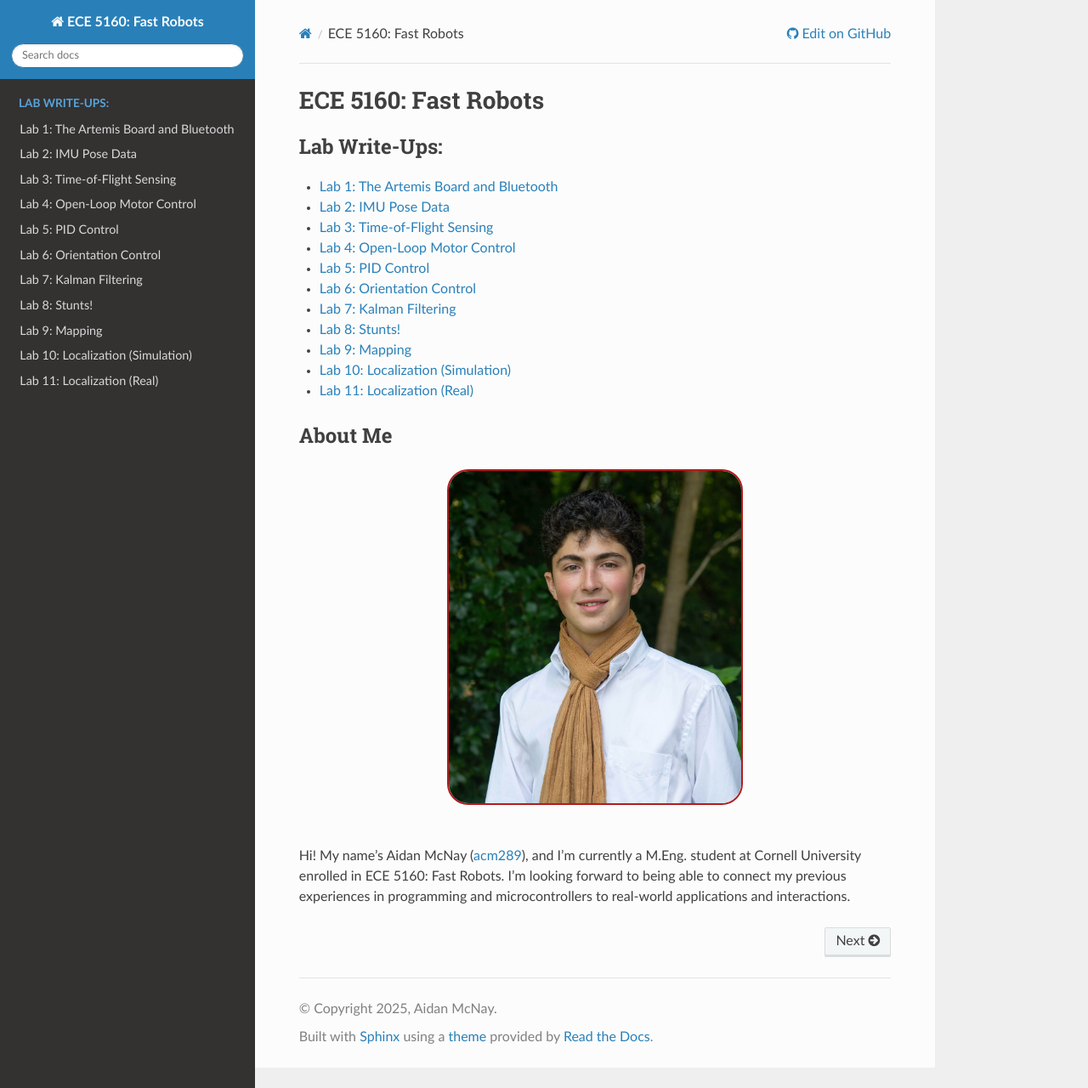
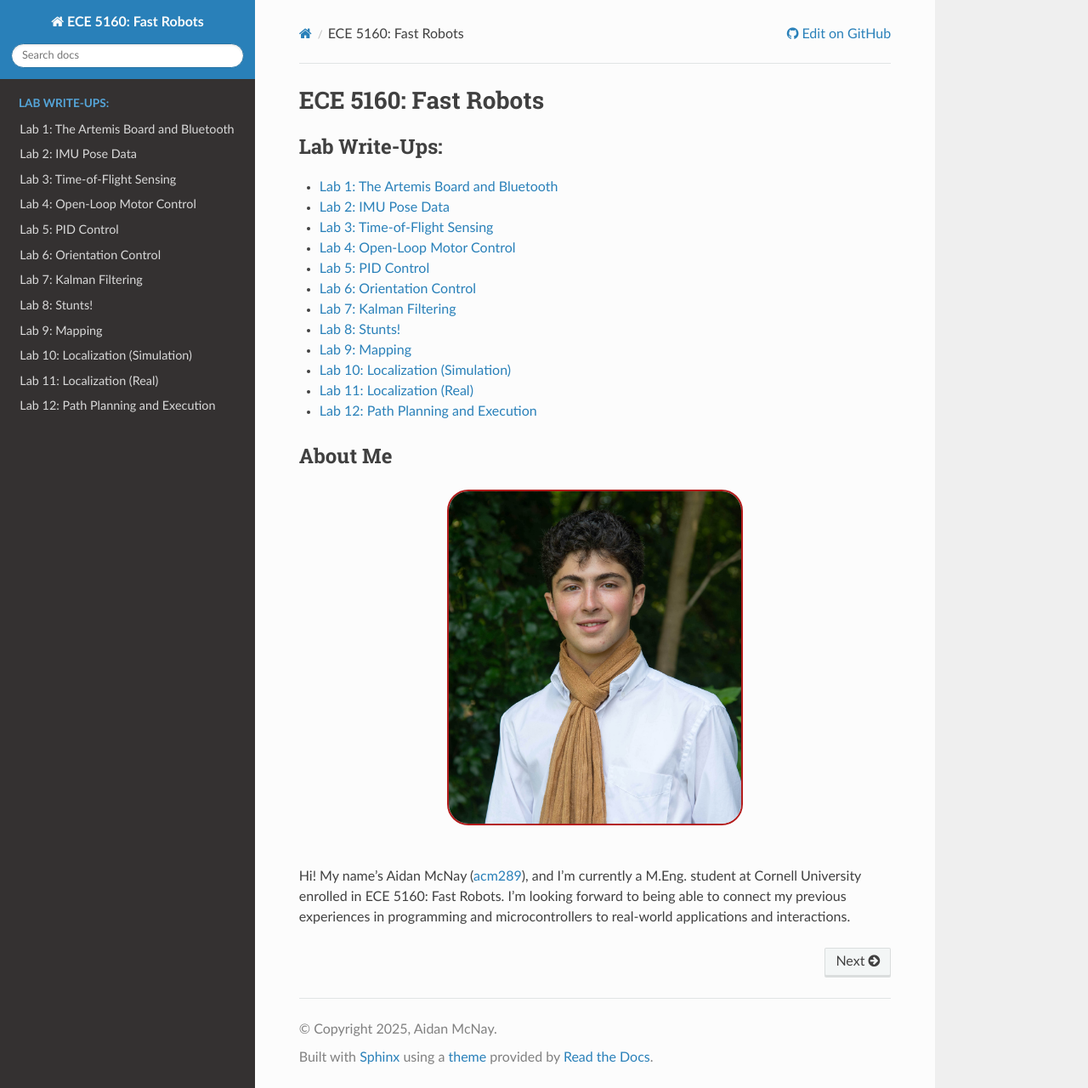
Before and after one commit to Aidan-McNay/fast-robots-docs, a Sphinx documentation site: the page built from docs/index.rst, in a window 1280 px wide and 1280 px high. Shown: the whole window at 85% size. Built offline with Sphinx 7.4.7 and the Read the Docs theme 3.1.0, drawn with Linux system fonts in a browser that asks for light colours; some of the changed lines change nothing that is shown.

Commit message:
Start lab 12

```diff
--- a/docs/index.rst
+++ b/docs/index.rst
@@ -22,6 +22,7 @@
    lab9
    lab10
    lab11
+   lab12
 
 About Me
 --------------------------------------------------------------------------
--- /dev/null
+++ b/docs/lab12.rst
@@ -0,0 +1,43 @@
+.. ECE 5160 Lab 12 Write-Up: Path Planning and Execution
+
+Lab 12: Path Planning and Execution
+==========================================================================
+
+.. image:: img/lab12/kronk.jpg
+   :align: center
+   :width: 70%
+   :class: bottompadding
+
+This lab involves the synthesis of all the previous components in order
+to traverse a given path around the lab, involving:
+
+* Localizing where we are in the map (:doc:`lab9` & :doc:`lab11`)
+* Moving to the next waypoint in the path, involving turning (:doc:`lab5`) and
+  rotating (:doc:`lab6`) using a PID controller and position estimates (:doc:`lab7`)
+
+State Machine
+--------------------------------------------------------------------------
+
+To solve this problem, I chose to:
+
+* Localize first
+* Send the distance data to Python (to localize)
+* Receive the estimated pose and the target (expressed as a turn angle and
+  translation distance)
+* Use PID to first turn, then translate to the target waypoint
+* Repeat for all remaining waypoints
+
+.. admonition:: Localization
+   :class: note
+
+   Localizing after each step will significantly reduce our speed;
+   however, it will increase the effective number of update steps in our
+   Bayes filter, improving our accuracy in pose estimation and moving as
+   close as possible to each waypoint
+
+This is implemented as a state machine on the Artemis:
+
+.. image:: img/lab12/state_machine.png
+   :align: center
+   :width: 100%
+   :class: bottompadding
```
Also changed, not shown: docs/img/lab12/kronk.jpg (added), docs/img/lab12/state_machine.png (added).
